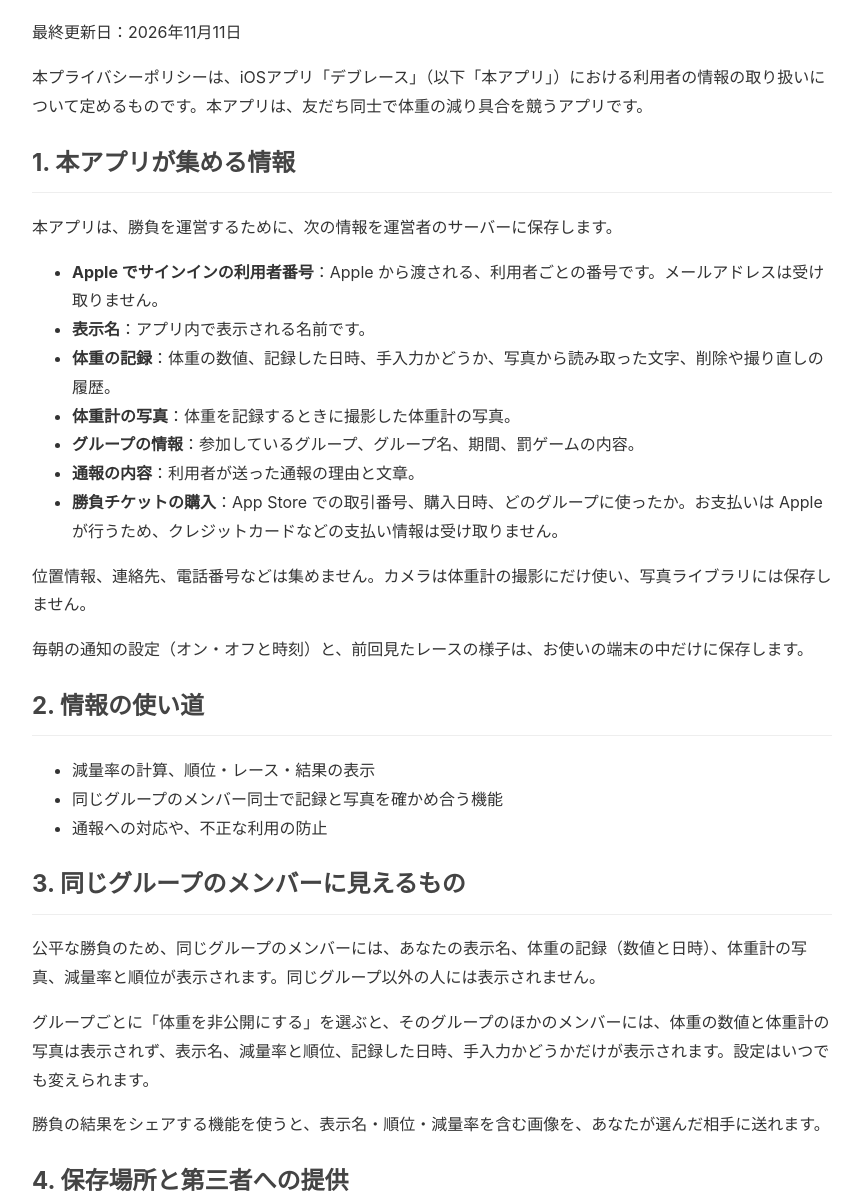
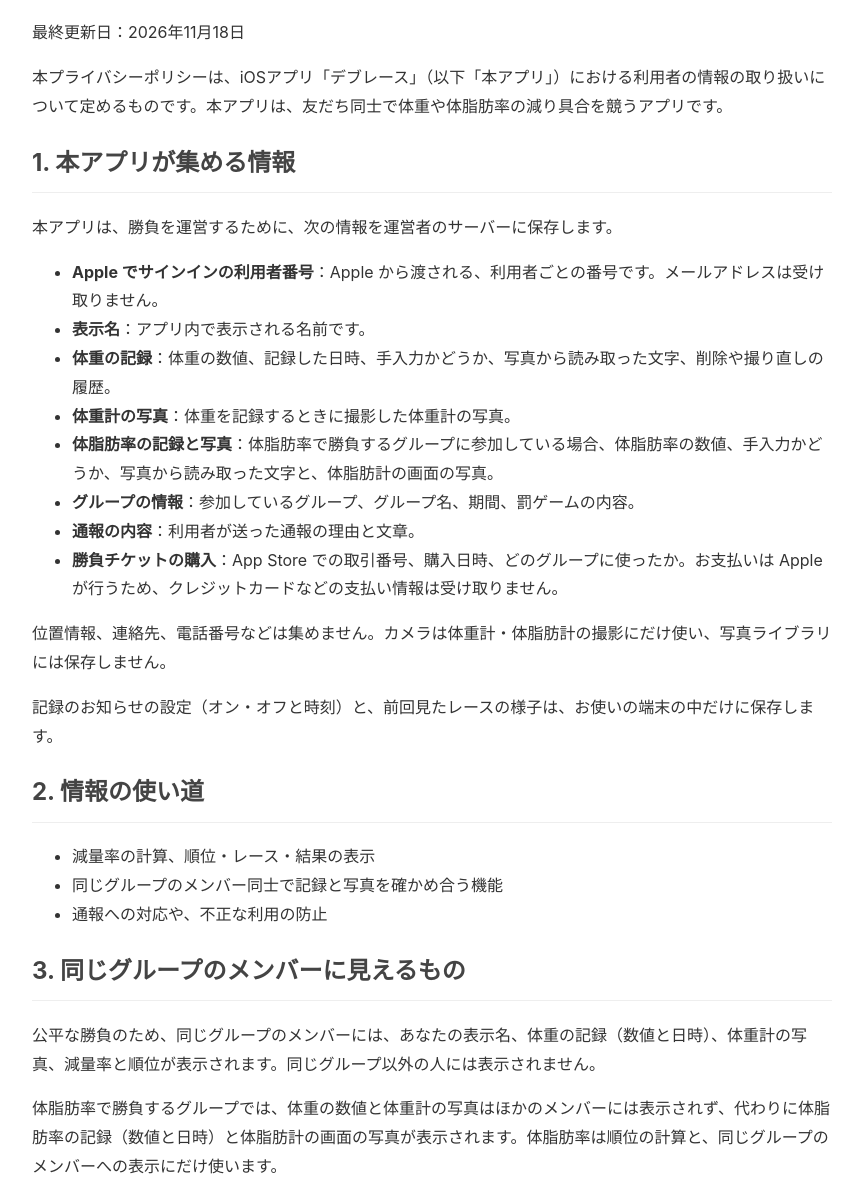
Before and after one commit to Ichipapa/deburace-privacy, a plain HTML site: page index.html in a window 1280 px wide. Shown: the part 102-1296 px from the top of the page, without its empty margins (208-1071 px from the left). Drawn offline with Linux system fonts and the light colour scheme.

Commit message:
体脂肪率モードについて追記、お知らせの名前を更新（2026年11月18日）
Co-Authored-By: Claude Opus 5.5 <noreply@anthropic.com>

```diff
--- a/index.html
+++ b/index.html
@@ -12,9 +12,9 @@
 </head>
 <body>
 <h1>デブレース プライバシーポリシー</h1>
-<p>最終更新日：2026年11月11日</p>
+<p>最終更新日：2026年11月18日</p>
 
-<p>本プライバシーポリシーは、iOSアプリ「デブレース」（以下「本アプリ」）における利用者の情報の取り扱いについて定めるものです。本アプリは、友だち同士で体重の減り具合を競うアプリです。</p>
+<p>本プライバシーポリシーは、iOSアプリ「デブレース」（以下「本アプリ」）における利用者の情報の取り扱いについて定めるものです。本アプリは、友だち同士で体重や体脂肪率の減り具合を競うアプリです。</p>
 
 <h2>1. 本アプリが集める情報</h2>
 <p>本アプリは、勝負を運営するために、次の情報を運営者のサーバーに保存します。</p>
@@ -23,12 +23,13 @@
 <li><strong>表示名</strong>：アプリ内で表示される名前です。</li>
 <li><strong>体重の記録</strong>：体重の数値、記録した日時、手入力かどうか、写真から読み取った文字、削除や撮り直しの履歴。</li>
 <li><strong>体重計の写真</strong>：体重を記録するときに撮影した体重計の写真。</li>
+<li><strong>体脂肪率の記録と写真</strong>：体脂肪率で勝負するグループに参加している場合、体脂肪率の数値、手入力かどうか、写真から読み取った文字と、体脂肪計の画面の写真。</li>
 <li><strong>グループの情報</strong>：参加しているグループ、グループ名、期間、罰ゲームの内容。</li>
 <li><strong>通報の内容</strong>：利用者が送った通報の理由と文章。</li>
 <li><strong>勝負チケットの購入</strong>：App Store での取引番号、購入日時、どのグループに使ったか。お支払いは Apple が行うため、クレジットカードなどの支払い情報は受け取りません。</li>
 </ul>
-<p>位置情報、連絡先、電話番号などは集めません。カメラは体重計の撮影にだけ使い、写真ライブラリには保存しません。</p>
-<p>毎朝の通知の設定（オン・オフと時刻）と、前回見たレースの様子は、お使いの端末の中だけに保存します。</p>
+<p>位置情報、連絡先、電話番号などは集めません。カメラは体重計・体脂肪計の撮影にだけ使い、写真ライブラリには保存しません。</p>
+<p>記録のお知らせの設定（オン・オフと時刻）と、前回見たレースの様子は、お使いの端末の中だけに保存します。</p>
 
 <h2>2. 情報の使い道</h2>
 <ul>
@@ -39,7 +40,8 @@
 
 <h2>3. 同じグループのメンバーに見えるもの</h2>
 <p>公平な勝負のため、同じグループのメンバーには、あなたの表示名、体重の記録（数値と日時）、体重計の写真、減量率と順位が表示されます。同じグループ以外の人には表示されません。</p>
-<p>グループごとに「体重を非公開にする」を選ぶと、そのグループのほかのメンバーには、体重の数値と体重計の写真は表示されず、表示名、減量率と順位、記録した日時、手入力かどうかだけが表示されます。設定はいつでも変えられます。</p>
+<p>体脂肪率で勝負するグループでは、体重の数値と体重計の写真はほかのメンバーには表示されず、代わりに体脂肪率の記録（数値と日時）と体脂肪計の画面の写真が表示されます。体脂肪率は順位の計算と、同じグループのメンバーへの表示にだけ使います。</p>
+<p>グループごとに「体重を非公開にする」（体脂肪率で勝負するグループでは「体脂肪率を非公開にする」）を選ぶと、そのグループのほかのメンバーには、体重・体脂肪率の数値と写真は表示されず、表示名、減量率と順位、記録した日時、手入力かどうかだけが表示されます。設定はいつでも変えられます。</p>
 <p>勝負の結果をシェアする機能を使うと、表示名・順位・減量率を含む画像を、あなたが選んだ相手に送れます。</p>
 
 <h2>4. 保存場所と第三者への提供</h2>
@@ -48,7 +50,7 @@
 <p>本アプリには広告がなく、利用者を追跡（トラッキング）しません。法令に基づく場合を除き、情報を第三者に提供・販売することはありません。</p>
 
 <h2>5. 情報の削除（アカウント削除）</h2>
-<p>アプリの「設定」→「アカウントを削除する」から、いつでもアカウントを削除できます。削除すると、体重の記録と写真はすべて消え、元に戻せません。</p>
+<p>アプリの「設定」→「アカウントを削除する」から、いつでもアカウントを削除できます。削除すると、体重・体脂肪率の記録と写真はすべて消え、元に戻せません。</p>
 <ul>
 <li>勝負中のグループでは「退会したユーザー」として最下位の扱いになり、名前は表示されなくなります。</li>
 <li>終わった勝負の結果では、名前と体重は消え、順位と減量率だけが「退会したユーザー」として残ります。</li>
```
